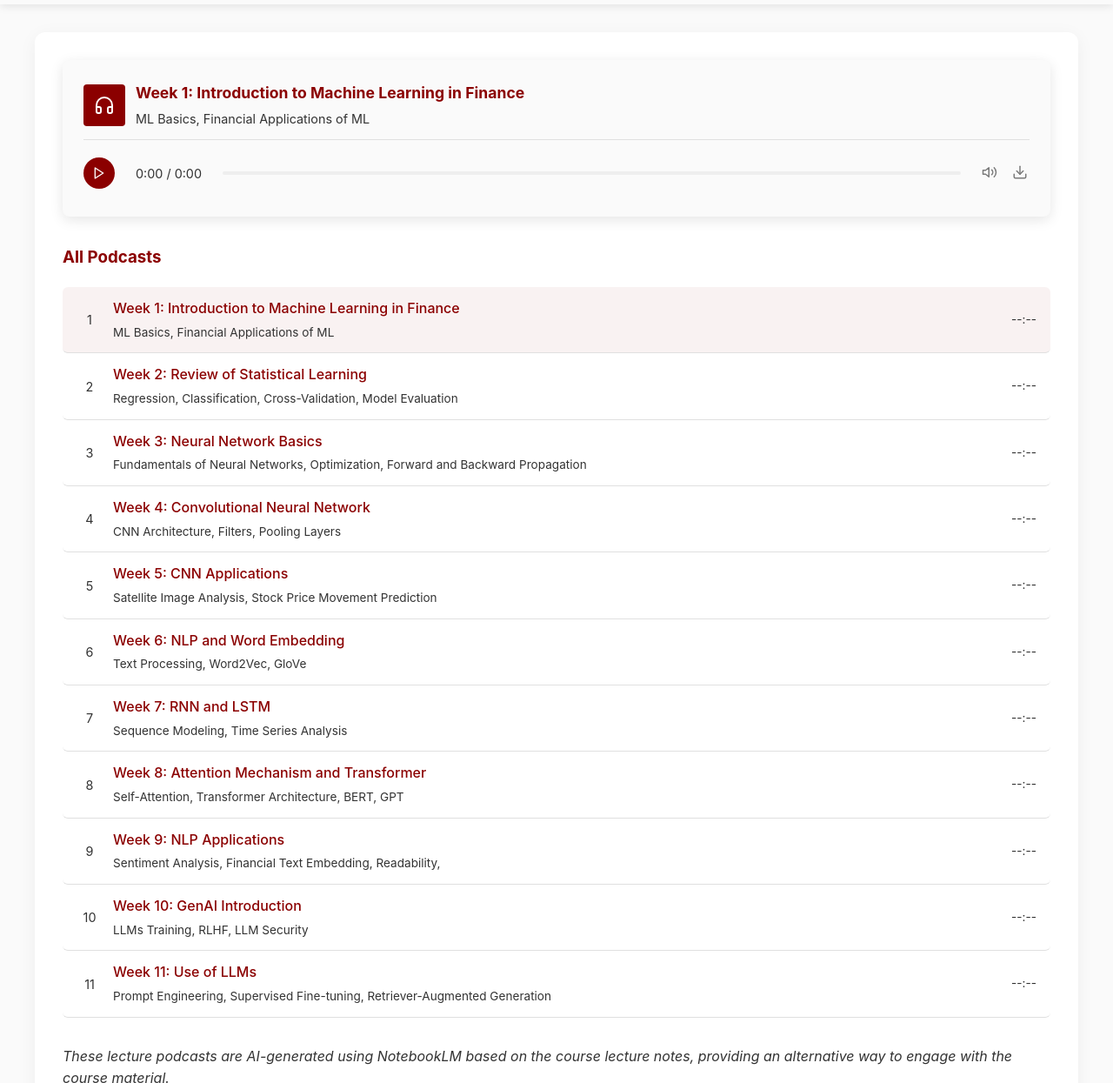
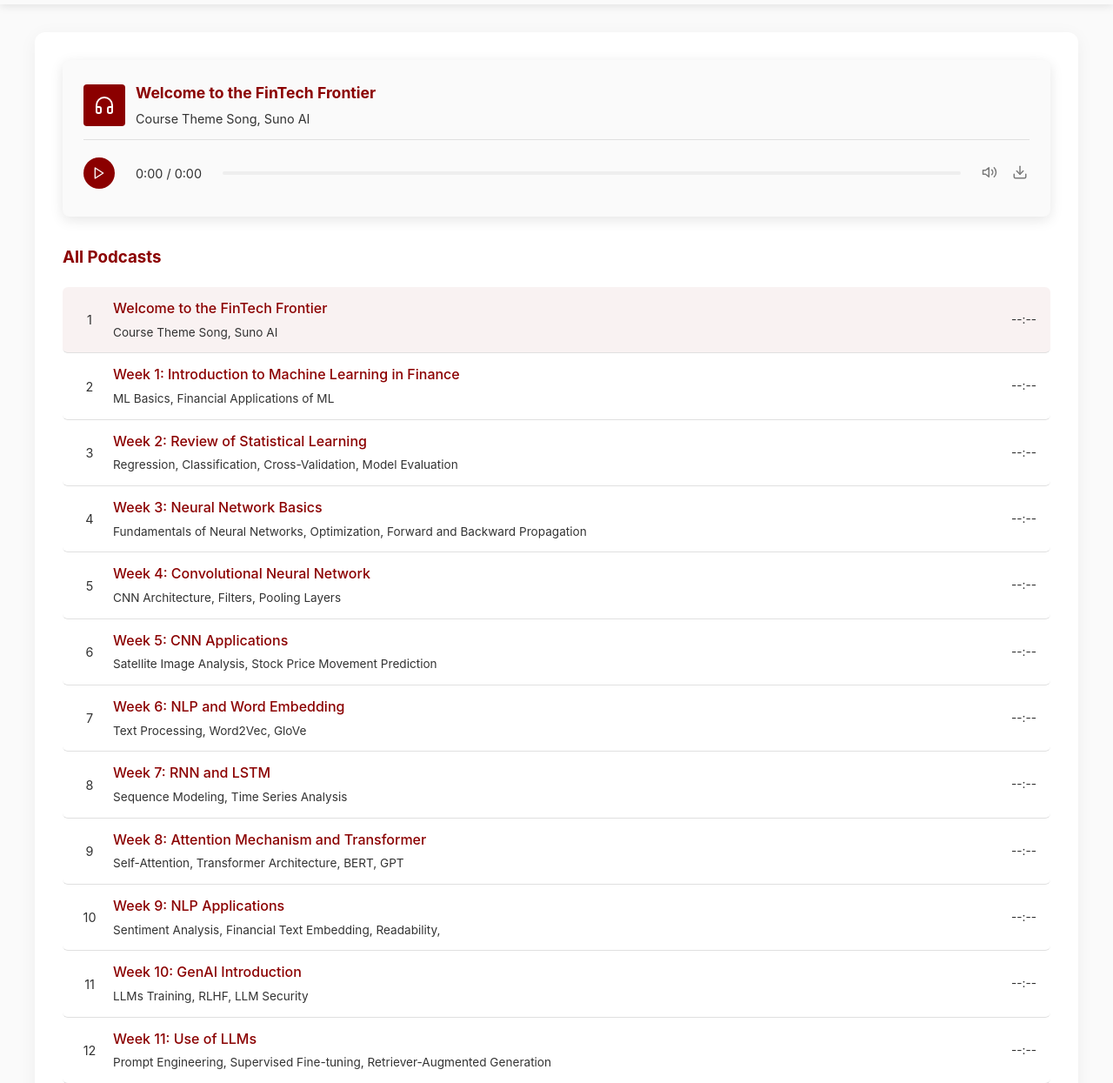
Before and after one commit to YangBarry/ml-in-finance, a plain HTML site: page podcast.html in a window 1280 px wide. Shown: the part 124-1369 px from the top of the page at 87% size. Drawn offline with Linux system fonts and the light colour scheme.

Commit message:
updated course song

```diff
--- a/podcast.html
+++ b/podcast.html
@@ -444,8 +444,8 @@
             </svg>
           </div>
           <div class="track-details">
-            <h3 id="current-track-title">Week 1: Introduction to Machine Learning in Finance</h3>
-            <p id="current-track-description">ML Basics, Financial Applications</p>
+            <h3 id="current-track-title">Welcome to the FinTech Frontier</h3>
+            <p id="current-track-description">Course Theme Song, Suno AI</p>
           </div>
         </div>
 
@@ -495,8 +495,17 @@
       <div class="playlist">
         <h3>All Podcasts</h3>
 
+        <div class="playlist-item active" data-audio="podcasts/Welcome to the FinTech Frontier.mp3" data-audio-fallback="podcasts/Welcome to the FinTech Frontier.mp3">
+          <div class="item-number">1</div>
+          <div class="item-details">
+            <p class="item-title">Welcome to the FinTech Frontier</p>
+            <p class="item-description">Course Theme Song, Suno AI</p>
+          </div>
+          <div class="item-duration">--:--</div>
+        </div>
+
         <div class="playlist-item active" data-audio="podcasts/1. Introduction.wav" data-audio-fallback="podcasts/1. Introduction.mp3">
-          <div class="item-number">1</div>
+          <div class="item-number">2</div>
           <div class="item-details">
             <p class="item-title">Week 1: Introduction to Machine Learning in Finance</p>
             <p class="item-description">ML Basics, Financial Applications of ML</p>
@@ -505,7 +514,7 @@
         </div>
 
         <div class="playlist-item" data-audio="podcasts/2. Review of Statistical Learning.wav" data-audio-fallback="podcasts/2. Review of Statistical Learning.mp3">
-          <div class="item-number">2</div>
+          <div class="item-number">3</div>
           <div class="item-details">
             <p class="item-title">Week 2: Review of Statistical Learning</p>
             <p class="item-description">Regression, Classification, Cross-Validation, Model Evaluation</p>
@@ -515,7 +524,7 @@
 
         <!-- Add more playlist items for additional lectures -->
         <div class="playlist-item" data-audio="podcasts/3. Neural Network Basics.wav" data-audio-fallback="podcasts/3. Neural Network Basics.mp3">
-          <div class="item-number">3</div>
+          <div class="item-number">4</div>
           <div class="item-details">
             <p class="item-title">Week 3: Neural Network Basics</p>
             <p class="item-description">Fundamentals of Neural Networks, Optimization, Forward and Backward Propagation</p>
@@ -524,7 +533,7 @@
         </div>
 
         <div class="playlist-item" data-audio="podcasts/4. Convolutional Neural Network.wav" data-audio-fallback="podcasts/4. Convolutional Neural Network.mp3">
-          <div class="item-number">4</div>
+          <div class="item-number">5</div>
           <div class="item-details">
             <p class="item-title">Week 4: Convolutional Neural Network</p>
             <p class="item-description">CNN Architecture, Filters, Pooling Layers</p>
@@ -533,7 +542,7 @@
         </div>
 
         <div class="playlist-item" data-audio="podcasts/5. CNN Applications.wav" data-audio-fallback="podcasts/5. CNN Applications.mp3">
-          <div class="item-number">5</div>
+          <div class="item-number">6</div>
           <div class="item-details">
             <p class="item-title">Week 5: CNN Applications</p>
             <p class="item-description">Satellite Image Analysis, Stock Price Movement Prediction</p>
@@ -542,7 +551,7 @@
         </div>
 
         <div class="playlist-item" data-audio="podcasts/6. NLP and Word Embedding.wav" data-audio-fallback="podcasts/6. NLP and Word Embedding.mp3">
-          <div class="item-number">6</div>
+          <div class="item-number">7</div>
           <div class="item-details">
             <p class="item-title">Week 6: NLP and Word Embedding</p>
             <p class="item-description">Text Processing, Word2Vec, GloVe</p>
@@ -551,7 +560,7 @@
         </div>
 
         <div class="playlist-item" data-audio="podcasts/7. RNN and LSTM.wav" data-audio-fallback="podcasts/7. RNN and LSTM.mp3">
-          <div class="item-number">7</div>
+          <div class="item-number">8</div>
           <div class="item-details">
             <p class="item-title">Week 7: RNN and LSTM</p>
             <p class="item-description">Sequence Modeling, Time Series Analysis</p>
@@ -560,7 +569,7 @@
         </div>
 
         <div class="playlist-item" data-audio="podcasts/8. Attention Mechanism and Transformer.wav" data-audio-fallback="podcasts/8. Attention Mechanism and Transformer.mp3">
-          <div class="item-number">8</div>
+          <div class="item-number">9</div>
           <div class="item-details">
             <p class="item-title">Week 8: Attention Mechanism and Transformer</p>
             <p class="item-description">Self-Attention, Transformer Architecture, BERT, GPT</p>
@@ -569,7 +578,7 @@
         </div>
 
         <div class="playlist-item" data-audio="podcasts/9. NLP Applications.wav" data-audio-fallback="podcasts/9. NLP Applications.mp3">
-          <div class="item-number">9</div>
+          <div class="item-number">10</div>
           <div class="item-details">
             <p class="item-title">Week 9: NLP Applications</p>
             <p class="item-description">Sentiment Analysis, Financial Text Embedding, Readability, </p>
@@ -578,7 +587,7 @@
         </div>
 
         <div class="playlist-item" data-audio="podcasts/10. GenAI Introduction.wav" data-audio-fallback="podcasts/10. GenAI Introduction.mp3">
-          <div class="item-number">10</div>
+          <div class="item-number">11</div>
           <div class="item-details">
             <p class="item-title">Week 10: GenAI Introduction</p>
             <p class="item-description">LLMs Training, RLHF, LLM Security </p>
@@ -587,7 +596,7 @@
         </div>
 
         <div class="playlist-item" data-audio="podcasts/11. Use of LLMs.wav" data-audio-fallback="podcasts/11. Use of LLMs.mp3">
-          <div class="item-number">11</div>
+          <div class="item-number">12</div>
           <div class="item-details">
             <p class="item-title">Week 11: Use of LLMs</p>
             <p class="item-description">Prompt Engineering, Supervised Fine-tuning, Retriever-Augmented Generation</p>
```
